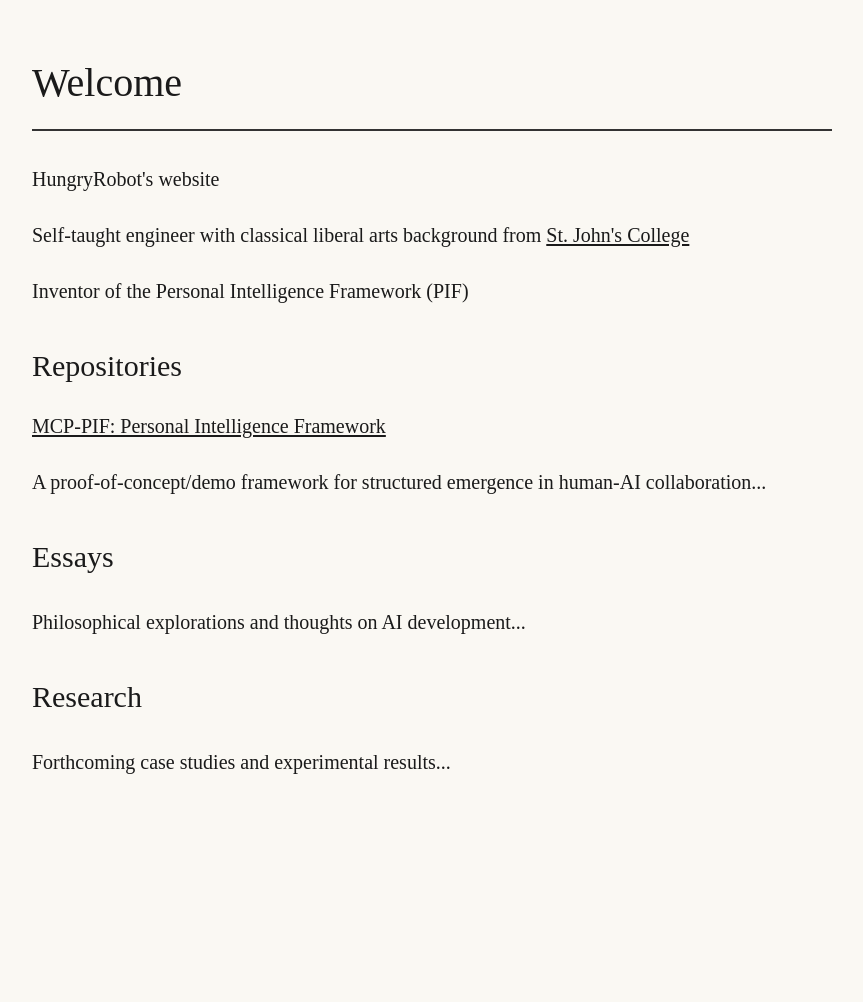
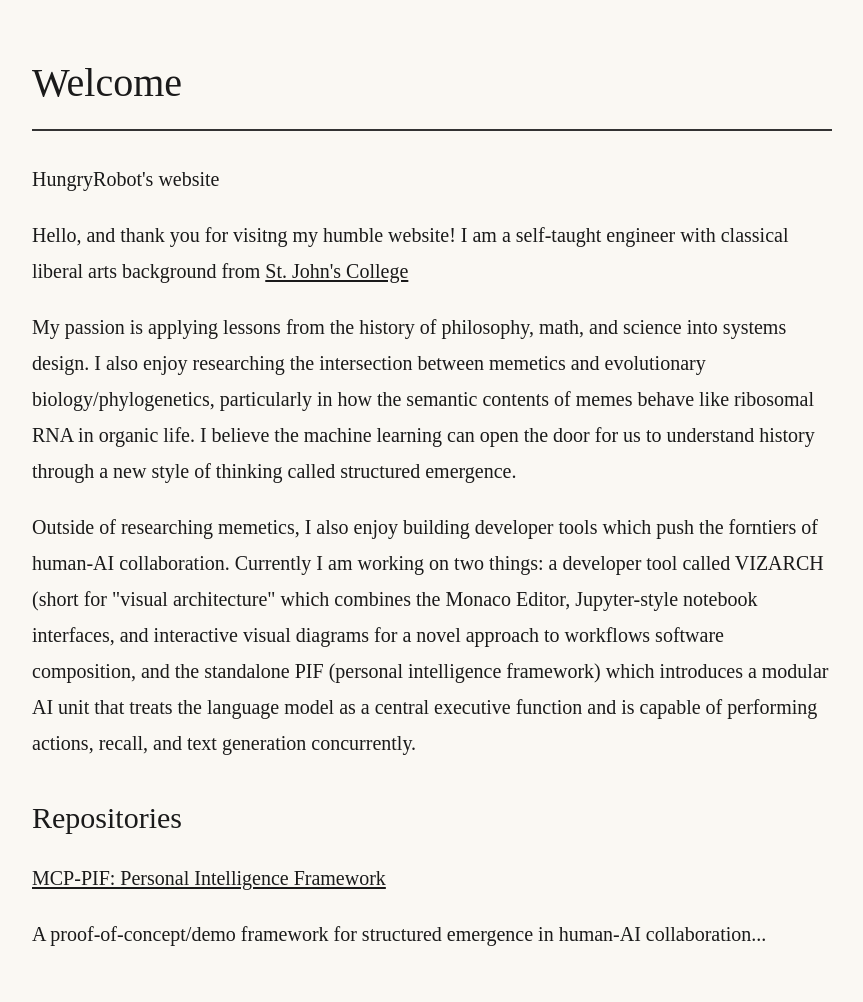
Before and after one commit to hungryrobot1/hungryrobot1.github.io, a Jekyll site: the page built from index.html, in a window 1280 px wide. Shown: the whole page, without its empty margins (208-1071 px from the left). Built offline with Jekyll 4.4.1, drawn with Linux system fonts in a browser that asks for light colours; some web fonts are replaced; before the commit the page ends 900 px from its top, so only the background shows below that.

Commit message:
Update index.html

```diff
--- a/index.html
+++ b/index.html
@@ -7,8 +7,9 @@
     <h1>Welcome</h1>
     <div class="section">
         <p>HungryRobot's website</p>
-        <p>Self-taught engineer with classical liberal arts background from <a href="https://www.sjc.edu/">St. John's College</a></p>
-        <p>Inventor of the Personal Intelligence Framework (PIF)</p>
+        <p>Hello, and thank you for visitng my humble website! I am a self-taught engineer with classical liberal arts background from <a href="https://www.sjc.edu/">St. John's College</a></p>
+        <p>My passion is applying lessons from the history of philosophy, math, and science into systems design. I also enjoy researching the intersection between memetics and evolutionary biology/phylogenetics, particularly in how the semantic contents of memes behave like ribosomal RNA in organic life. I believe the machine learning can open the door for us to understand history through a new style of thinking called structured emergence. </p>
+        <p>Outside of researching memetics, I also enjoy building developer tools which push the forntiers of human-AI collaboration. Currently I am working on two things: a developer tool called VIZARCH (short for "visual architecture" which combines the Monaco Editor, Jupyter-style notebook interfaces, and interactive visual diagrams for a novel approach to workflows software composition, and the standalone PIF (personal intelligence framework) which introduces a modular AI unit that treats the language model as a central executive function and is capable of performing actions, recall, and text generation concurrently.</p>
     </div>
 </header>
 
@@ -21,29 +22,4 @@
         <p>A proof-of-concept/demo framework for structured emergence in human-AI collaboration...</p>
     </section>
 
-    <section class="section">
-        <h2>Essays</h2>
-        {% if site.essays.size > 0 %}
-            {% for essay in site.essays %}
-                <a href="{{ essay.url }}" class="writing-link">
-                    {{ essay.title }}
-                </a>
-            {% endfor %}
-        {% else %}
-            <p>Philosophical explorations and thoughts on AI development...</p>
-        {% endif %}
-    </section>
-
-    <section class="section">
-        <h2>Research</h2>
-        {% if site.research.size > 0 %}
-            {% for study in site.research %}
-                <a href="{{ study.url }}" class="writing-link">
-                    {{ study.title }}
-                </a>
-            {% endfor %}
-        {% else %}
-            <p>Forthcoming case studies and experimental results...</p>
-        {% endif %}
-    </section>
 </main>
```
